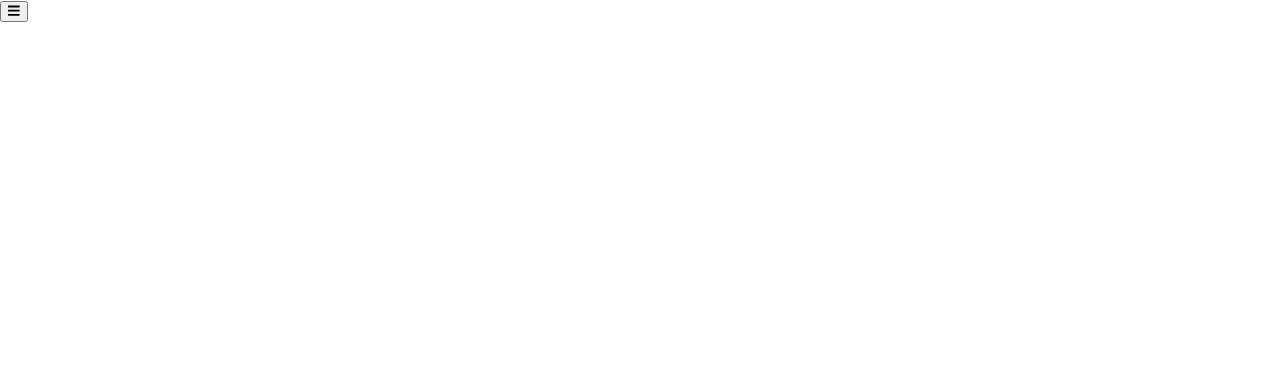
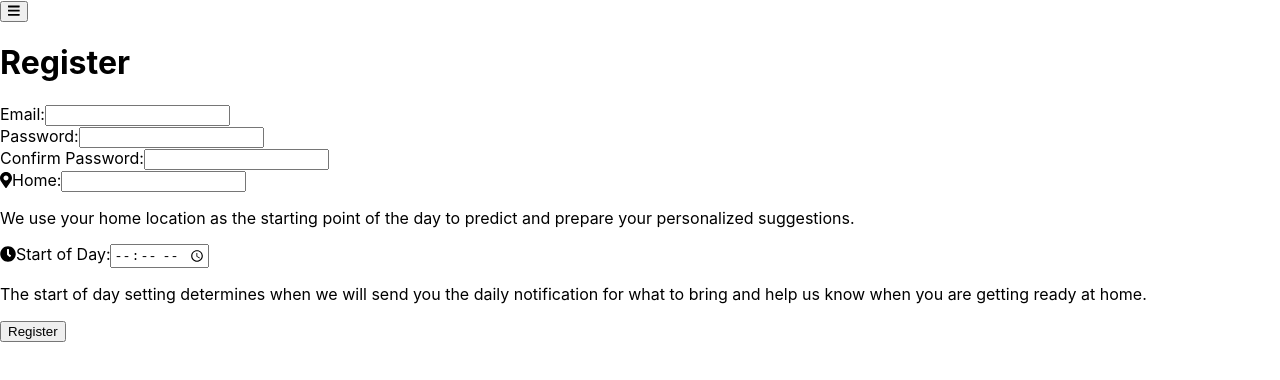
Before and after one commit to fatimanguyen2/accordingly, a React (Create React App) app in the folder client/: page /register in a window 1280 px wide. Shown: the top 380 px of the page. Built offline with nearby package versions, Linux system fonts and the light colour scheme.

Commit message:
changed repeat list item to show 2 mondays

```diff
--- a/client/src/components/App.jsx
+++ b/client/src/components/App.jsx
@@ -10,6 +10,7 @@ import { Nav } from './Nav';
 import { Schedule } from './Schedule';
 import { About } from './About';
 import { Settings } from './Settings';
+import { Register } from './Register'
 
 const suggestions = {
   upcoming: [{ id: 1, name: 'hat', description: 'Keep that head sheltered from the cold' }, { id: 2, name: 'suncreen', description: 'It is sunny outside' }],
@@ -80,7 +81,7 @@ const events = {
         {
           "type_of": "weekly",
           "initial": "2020-03-09T04:00:00.000Z",
-          "interval": 1
+          "interval": 2
         },
         {
           "type_of": "weekly",
@@ -148,8 +149,8 @@ function App() {
     time: 1603740043000
   });
 
-  const login = () => setState(prev => ({...prev, loggedIn: true}));
-  const logout = () => setState(prev => ({...prev, loggedIn: false}));
+  const login = () => setState(prev => ({ ...prev, loggedIn: true }));
+  const logout = () => setState(prev => ({ ...prev, loggedIn: false }));
 
   return (
     <main>
@@ -171,7 +172,7 @@ function App() {
                 events={state.events}
                 suggestions={state.suggestions}
               /> :
-              <Login login={login}/>}
+              <Login login={login} />}
           </Route>
 
           <Route path='/schedule'>
@@ -181,7 +182,9 @@ function App() {
             />
           </Route>
 
-          <Route path='/register'></Route>
+          <Route path='/register'>
+            <Register loggedIn={state.loggedIn} login={login}></Register>
+          </Route>
 
           <Route path='/about'>
             <About />
--- /dev/null
+++ b/client/src/components/Register.jsx
@@ -0,0 +1,45 @@
+import React, { Fragment, useState } from 'react';
+import { Redirect } from "react-router-dom";
+
+import { FontAwesomeIcon } from '@fortawesome/react-fontawesome';
+import { faMapMarkerAlt, faClock } from '@fortawesome/free-solid-svg-icons';
+
+import { Button } from './Button';
+import { useControlledInput } from '../hooks/useControlledInput';
+export const Register = props => {
+  const email = useControlledInput('');
+  const password = useControlledInput('');
+  const passwordConfirmation = useControlledInput('');
+  const address = useControlledInput('');
+  const startOfDay = useControlledInput('');
+
+  return (
+    <Fragment>
+      {!props.loggedIn ?
+        <div>
+          <h1>Register</h1>
+          <form autoComplete='off' onSubmit={event => event.preventDefault()}>
+            <label htmlFor='email'>Email:</label>
+            <input id='email' {...email} /> <br />
+
+            <label htmlFor='password'>Password:</label>
+            <input id='password' {...password} input='password' /> <br />
+
+            <label htmlFor='passwordConfirmation'>Confirm Password:</label>
+            <input id='passwordConfirmation' {...passwordConfirmation} input='password' /> <br />
+
+            <label htmlFor='address'><FontAwesomeIcon icon={faMapMarkerAlt} />Home:</label>
+            <input id='address' {...address} /><br />
+            <p>We use your home location as the starting point of the day to predict and prepare your personalized suggestions.</p>
+
+            <label htmlFor='startOfDay'><FontAwesomeIcon icon={faClock} />Start of Day:</label>
+            <input id='startOfDay' {...startOfDay} type='time' />
+            <p>The start of day setting determines when we will send you the daily notification for what to bring and help us know when you are getting ready at home.</p>
+          </form>
+          <Button onClick={props.login}>Register</Button>
+        </div> :
+        <Redirect to='/' />
+      }
+    </Fragment>
+  );
+};
--- a/client/src/components/Schedule/RepeatListItem.jsx
+++ b/client/src/components/Schedule/RepeatListItem.jsx
@@ -6,7 +6,7 @@ export default function RepeatListItem(props) {
     <Fragment>
       {props.frequency === 'daily' && <li>Every day</li>}
       {props.frequency === 'weekly' && props.interval === 1 && <li>Every {moment(props.initial).format('dddd')}</li>}
-      {props.frequency === 'weekly' && props.interval !== 1 && <li>Every {props.interval} weeks </li>}
+      {props.frequency === 'weekly' && props.interval !== 1 && <li>Every {props.interval} {moment(props.initial).format('dddd')}s </li>}
       {props.frequency === 'monthly' && props.interval === 1 && <li>Every month </li>}
       {props.frequency === 'monthly' && props.interval !== 1 && <li>Every {props.interval} months </li>}
       {props.frequency === 'yearly' && props.interval === 1 && <li>Every year </li>}
--- a/client/src/components/Settings.jsx
+++ b/client/src/components/Settings.jsx
@@ -6,11 +6,12 @@ import { faMapMarkerAlt, faClock } from '@fortawesome/free-solid-svg-icons';
 
 export const Settings = props => {
   const [address, setAddress] = useState('');
-  const [password, setpassword] = useState('');
+  const [startOfDay, setStartOfDay] = useState('');
   const [showButton, setShowButton] = useState(false);
 
   const handleChange = (event, cb) => {
     cb(event.target.value);
+    console.log(startOfDay)
     setShowButton(true);
   };
 
@@ -22,10 +23,8 @@ export const Settings = props => {
           <form autoComplete='off' onSubmit={event => event.preventDefault()}>
             <label htmlFor='address'><FontAwesomeIcon icon={faMapMarkerAlt}/>Home:</label>
             <input id='address' value={address} onChange={event => handleChange(event, setAddress)}/><br/>
-            <p>We use your home location as the starting point of the day to predict and prepare your personalized suggestions.</p>
-            <label htmlFor='password'><FontAwesomeIcon icon={faClock}/>Start of Day:</label>
-            <input id='password' value={password} onChange={event => handleChange(event, setpassword)} type='time'/>
-            <p>The start of day setting determines when we will send you the daily notification for what to bring and help us know when you are getting ready at home.</p>
+            <label htmlFor='startOfDay'><FontAwesomeIcon icon={faClock}/>Start of Day:</label>
+            <input id='startOfDay' value={startOfDay} onChange={event => handleChange(event, setStartOfDay)} type='time'/>
           </form>
           {showButton && <Button onClick={() => console.log('axios update')}>Save</Button>}
 
--- /dev/null
+++ b/client/src/hooks/useControlledInput.js
@@ -0,0 +1,10 @@
+import {useState} from 'react';
+
+export const useControlledInput = initial => {
+  const [value, setValue] = useState(initial);
+
+  return {
+    value,
+    onChange: (event) => setValue(event.target.value)
+  };
+};
```
